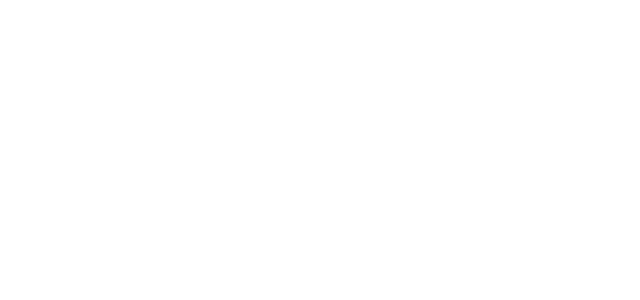
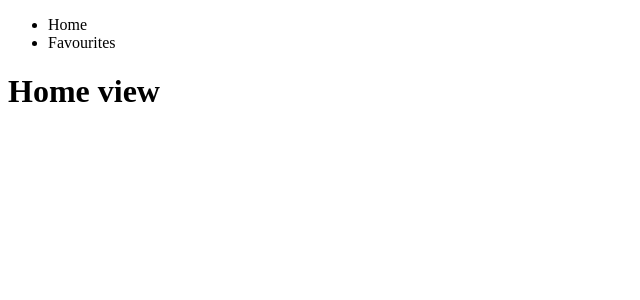
Before and after one commit to Binett/Assignment-React, a React (Create React App) app: page / in a window 1280 px wide. Shown: the top 300 px of the page, without its empty margins (0-640 px from the left). Built offline with nearby package versions, Linux system fonts and the light colour scheme.

Commit message:
Navigation

```diff
--- a/src/App.js
+++ b/src/App.js
@@ -1,9 +1,12 @@
+import { Routes } from "./routes/Routes";
+import { NavigationDesktop } from "./components/navigation/navigationdesktop/NavigationDesktop";
+
 
 function App() {
   return (
-    <div>
-
-    </div>
+    <Routes>
+     <NavigationDesktop/>
+    </Routes>
   );
 }
 
--- /dev/null
+++ b/src/components/navigation/navigationdesktop/NavigationDesktop.js
@@ -0,0 +1,17 @@
+import { useHistory } from "react-router"
+import RoutingPath from '../../../routes/RoutingPath'
+
+export const NavigationDesktop = () => {
+    const history = useHistory()
+
+    return (
+        <div>
+            <div className="navbar">
+                <ul className="navbar__ul">
+                    <li onClick={()=>history.push(RoutingPath.homeView)} >Home</li>
+                    <li onClick={()=>history.push(RoutingPath.favouriteView)}>Favourites</li>
+                </ul>
+            </div>
+        </div>
+    )
+}
--- a/src/routes/Routes.js
+++ b/src/routes/Routes.js
@@ -1,12 +1,15 @@
 import { BrowserRouter, Switch, Route } from "react-router-dom";
+import {FavouritesView} from '../views/favouritesview/FavouritesView'
+import {HomeView} from '../views/homeview/HomeView'
 import RoutingPath from "./RoutingPath";
 
-export const Routes = () => {
+export const Routes = (props) => {
   return (
     <BrowserRouter>
+    {props.children}
       <Switch>
-          <Route path={RoutingPath.homeView }/>
-          <Route path={RoutingPath.favouriteView} />
+          <Route path={RoutingPath.favouriteView} component={FavouritesView} />
+          <Route path={RoutingPath.homeView} component={HomeView}/>
       </Switch>
     </BrowserRouter>
   );
```
Also changed, not shown: src/components/navigation/navigationdesktop/NavigationDesktop.css (added).
